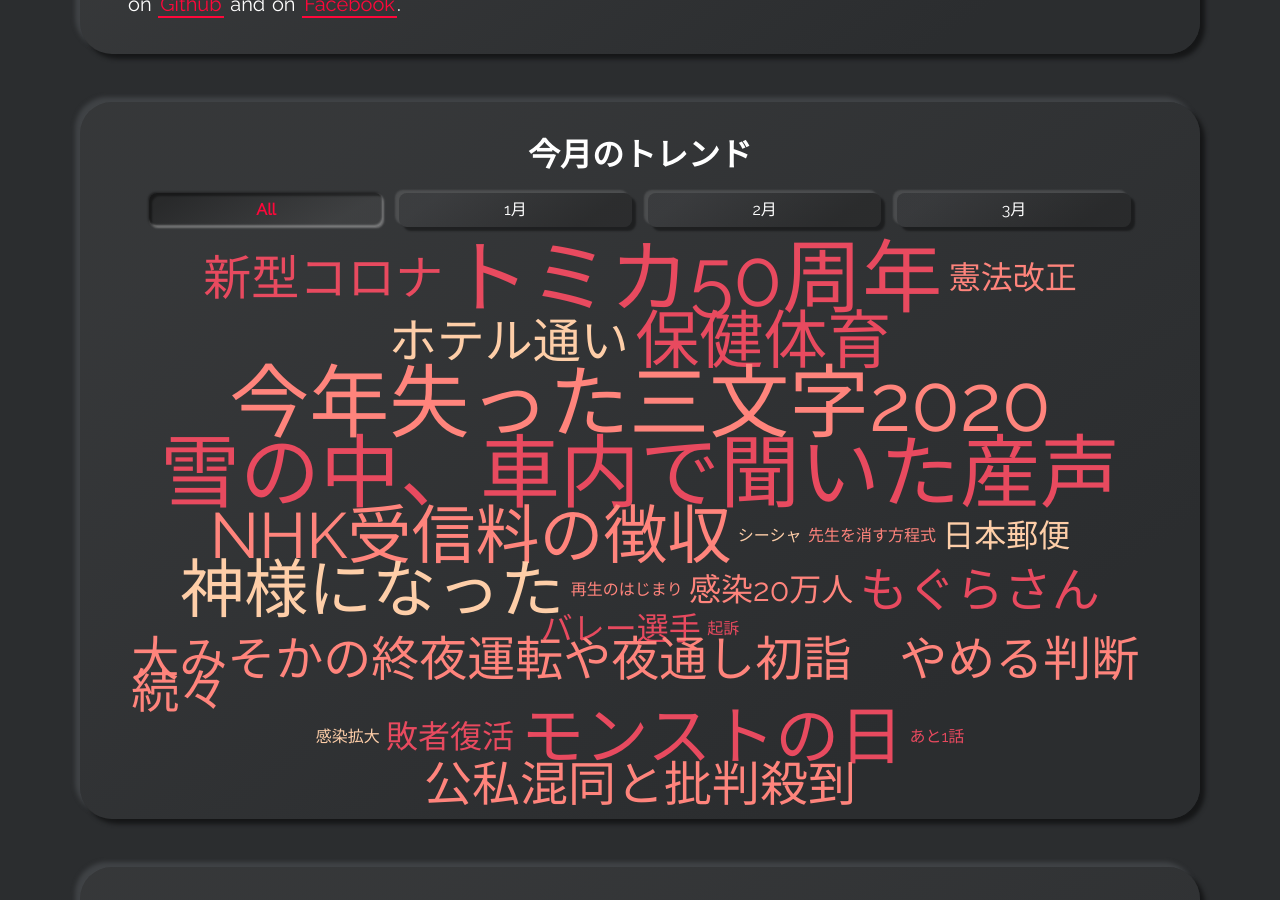
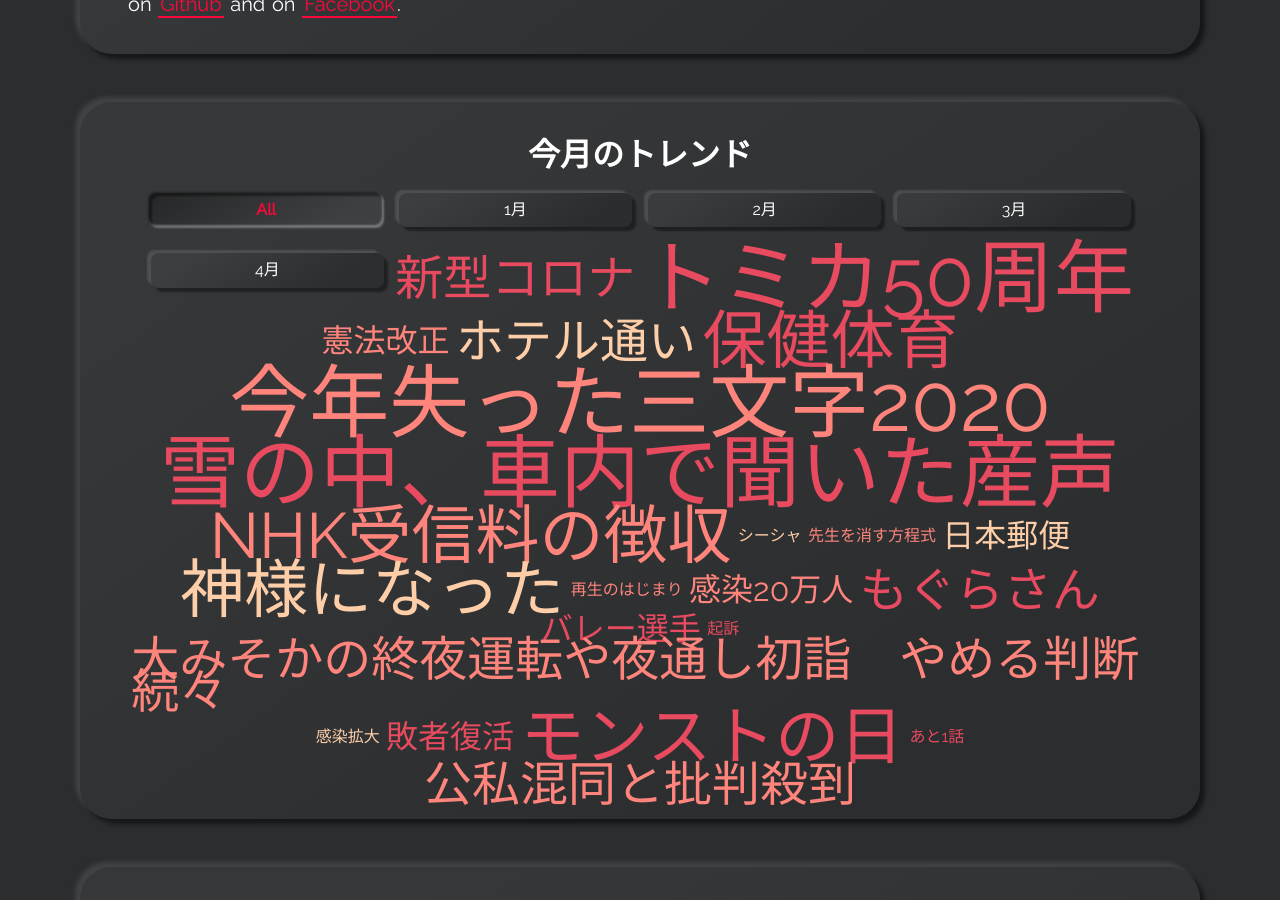
Before and after one commit to takagotch/o2830, a Jekyll site: the page built from index.html, in a window 1280 px wide and 900 px high, scrolled down 1187 px. Built offline with Jekyll 4.4.1, drawn with Linux system fonts in a browser that asks for light colours.

Commit message:
Update section-skills.html

```diff
--- a/_includes/section-skills.html
+++ b/_includes/section-skills.html
@@ -10,25 +10,25 @@
   <input type="radio" id="tool" name="filter" />
   <label class="filter-button neumorphism-button" for="tool">3月</label>
   <input type="radio" id="tool" name="filter" />
+  <label class="filter-button neumorphism-button" for="one">4月</label>
+  <input type="radio" id="tool" name="filter" />
 
   <!--
-  <label class="filter-button neumorphism-button" for="tool">4月</label>
+  <label class="filter-button neumorphism-button" for="two">5月</label>
   <input type="radio" id="tool" name="filter" />
-  <label class="filter-button neumorphism-button" for="tool">5月</label>
+  <label class="filter-button neumorphism-button" for="three">6月</label>
   <input type="radio" id="tool" name="filter" />
-  <label class="filter-button neumorphism-button" for="tool">6月</label>
+  <label class="filter-button neumorphism-button" for="four">7月</label>
   <input type="radio" id="tool" name="filter" />
-  <label class="filter-button neumorphism-button" for="tool">7月</label>
+  <label class="filter-button neumorphism-button" for="five">8月</label>
   <input type="radio" id="tool" name="filter" />
-  <label class="filter-button neumorphism-button" for="tool">8月</label>
+  <label class="filter-button neumorphism-button" for="six">9月</label>
   <input type="radio" id="tool" name="filter" />
-  <label class="filter-button neumorphism-button" for="tool">9月</label>
+  <label class="filter-button neumorphism-button" for="seven">10月</label>
   <input type="radio" id="tool" name="filter" />
-  <label class="filter-button neumorphism-button" for="tool">10月</label>
+  <label class="filter-button neumorphism-button" for="eight">11月</label>
   <input type="radio" id="tool" name="filter" />
-  <label class="filter-button neumorphism-button" for="tool">11月</label>
-  <input type="radio" id="tool" name="filter" />
-  <label class="filter-button neumorphism-button" for="tool">12月</label>
+  <label class="filter-button neumorphism-button" for="nine">12月</label>
   -->
 
   {% for language in site.data.skills-languages %}
```
